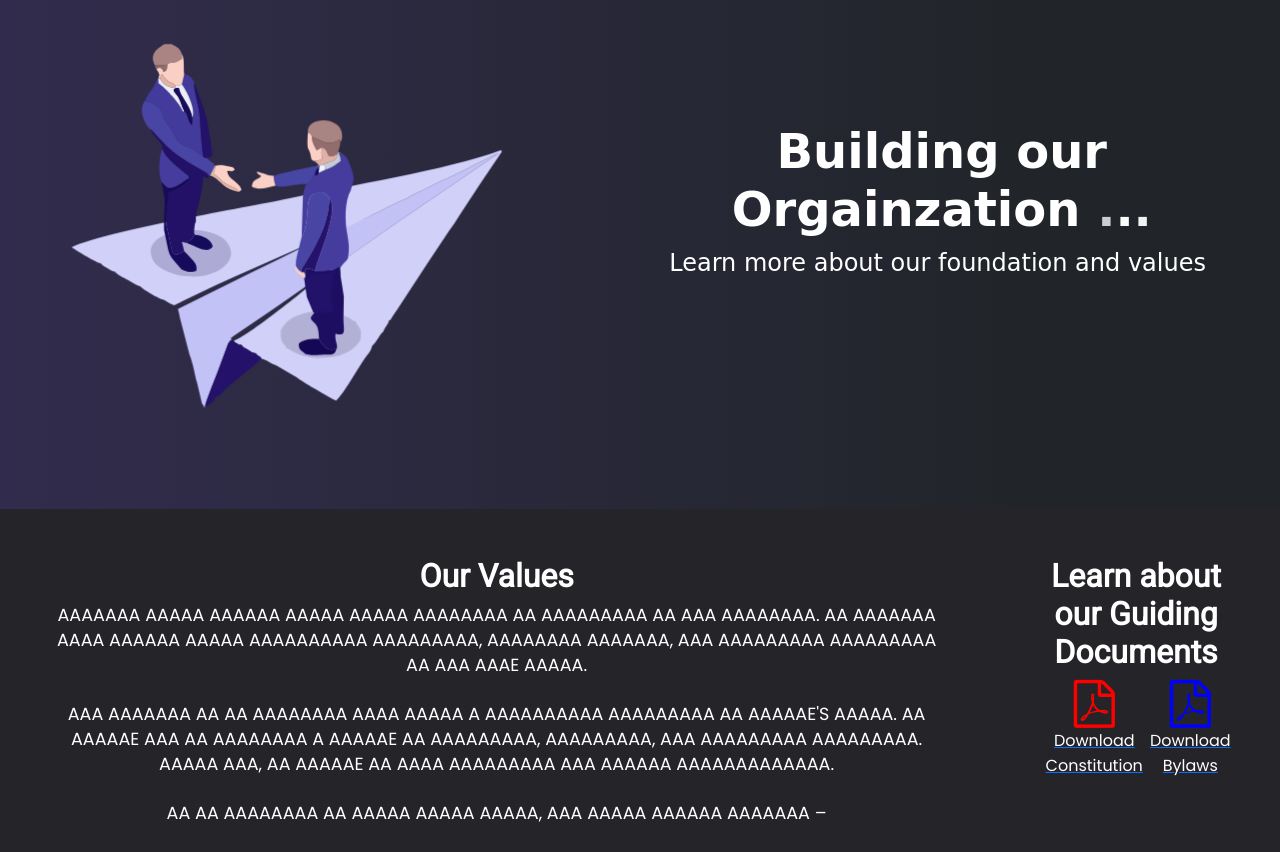
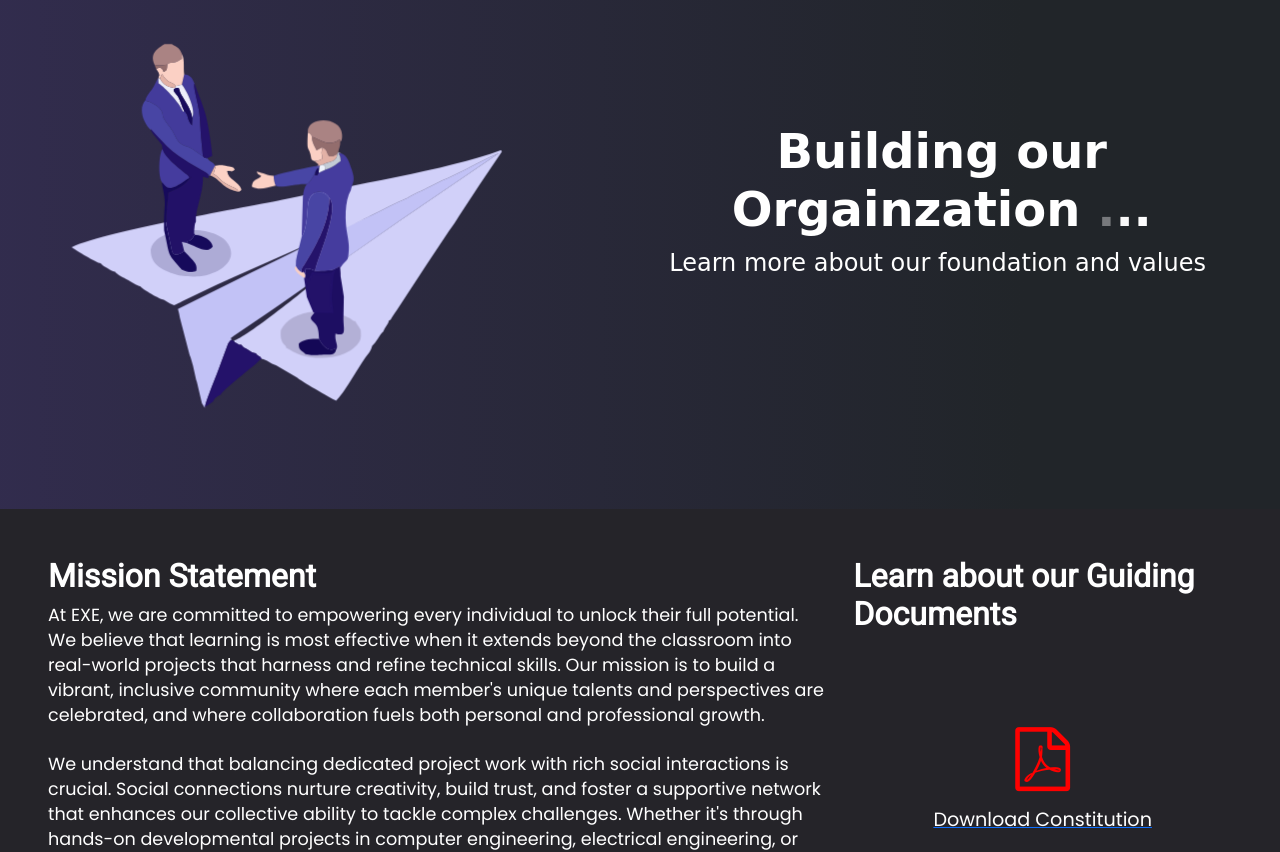
Before and after one commit to Epsilon-Chi-Epsilon/EpsilonChiEpsilon.github.io, a plain HTML site: page foundation.html in a window 1280 px wide. Shown: the part 100-952 px from the top of the page. Drawn offline with nearby package versions, Linux system fonts and the light colour scheme; a web font is replaced by a local one.

Commit message:
adjusting values section

```diff
--- a/foundation.html
+++ b/foundation.html
@@ -224,7 +224,7 @@
 
         .company-description-content {
             margin: 0 auto;
-            text-align: center;
+            text-align: left;
         }
 
         .company-description-heading {
@@ -612,35 +612,34 @@
         </div>
     </section>
 
-    <!-- Company Description -->
     <div class="content-wrapper">
         <div class="company-description container-fluid">
-            <div class="download-icons" style="display: flex; justify-content: space-around;">
-                <div class="company-description-content" style="padding-right: 8%;">
-                    <h2 class="company-description-heading">Our Values</h2>
-                    <p class="company-description-text">AAAAAAA AAAAA AAAAAA AAAAA AAAAA AAAAAAAA AA
-                        AAAAAAAAA AA AAA AAAAAAAA. AA AAAAAAA AAAA AAAAAA AAAAA AAAAAAAAAA
-                        AAAAAAAAA, AAAAAAAA AAAAAAA, AAA AAAAAAAAA AAAAAAAAA AA AAA AAAE AAAAA.</p>
-                    <p class="company-description-text">AAA AAAAAAA AA AA AAAAAAAA AAAA AAAAA A AAAAAAAAAA
-                        AAAAAAAAA AA AAAAAE'S AAAAA. AA AAAAAE AAA AA AAAAAAAA A AAAAAE AA AAAAAAAAA, AAAAAAAAA,
-                        AAA AAAAAAAAA AAAAAAAAA. AAAAA AAA, AA AAAAAE AA AAAA AAAAAAAAA AAA AAAAAA AAAAAAAAAAAAA.</p>
-                    <p class="company-description-text">AA AA AAAAAAAA AA AAAAA AAAAA AAAAA, AAA AAAAA AAAAAA AAAAAAA –
+            <div class="row">
+                <!-- Mission Statement Column -->
+                <div class="col-lg-8 col-md-12 company-description-content">
+                    <h2 class="company-description-heading">Mission Statement</h2>
+                    <p class="company-description-text">At EXE, we are committed to empowering every individual to unlock their full potential. We believe that learning is most effective when it extends beyond the classroom into real-world projects that harness and refine technical skills. Our mission is to build a vibrant, inclusive community where each member's unique talents and perspectives are celebrated, and where collaboration fuels both personal and professional growth.</p>
+                    <p class="company-description-text">We understand that balancing dedicated project work with rich social interactions is crucial. Social connections nurture creativity, build trust, and foster a supportive network that enhances our collective ability to tackle complex challenges. Whether it's through hands-on developmental projects in computer engineering, electrical engineering, or computer science, or through collaborative community events, we strive to create an ecosystem where technical innovation and human connection go hand in hand.</p>
+                    <p class="company-description-text">Transparency, fairness, and accountability are at the heart of everything we do. By maintaining clear and open channels of communication, we ensure that every action we take is driven by a commitment to excellence and mutual respect. We believe that a balanced approach—one that equally values focused technical endeavors and meaningful social engagement—leads to a more dynamic, resilient, and forward-thinking community.</p>
+                    <p class="company-description-text">At EXE, we are more than just a platform for skill development; we are a community dedicated to nurturing a culture of continuous learning, innovation, and collaboration. Together, we work to create a future where every individual can thrive, contributing not only to groundbreaking projects but also to a supportive, socially enriched society.</p>
+                </div>
 
-                </div>
-                <div class="company-description-content">
-                    <h2 class="company-description-heading">Learn about our Guiding Documents</h2>
-                    <div class="download-icons" style="display: flex; justify-content: space-around;">
-                        <div>
-                            <a href="path/to/constitution.pdf" download>
-                                <i class="fa fa-file-pdf-o" style="font-size:48px;color:red"></i>
-                                <p style="color: white;">Download Constitution</p>
+                <!-- Guiding Documents Column -->
+                <div class="col-lg-4 col-md-12 company-description-content d-flex flex-column">
+                    <h2 class="company-description-heading mb-4">Learn about our Guiding Documents</h2>
+                    <div class="download-icons d-flex flex-column justify-content-around flex-grow-1">
+                        <div class="document-container text-center mb-5">
+                            <a href="path/to/constitution.pdf" download class="document-link">
+                                <i class="fa fa-file-pdf-o mb-3" style="font-size:64px; color:red;"></i>
+                                <p style="color: white; font-size: 1.2rem;">Download Constitution</p>
                             </a>
                         </div>
-                        <div>
-                            <a href="path/to/bylaws.pdf" download>
-                                <i class="fa fa-file-pdf-o" style="font-size:48px;color:blue"></i>
-                                <p style="color: white;">Download Bylaws</p>
+                        <div class="document-container text-center">
+                            <a href="path/to/bylaws.pdf" download class="document-link">
+                                <i class="fa fa-file-pdf-o mb-3" style="font-size:64px; color:blue;"></i>
+                                <p style="color: white; font-size: 1.2rem;">Download By-Laws</p>
                             </a>
+                        </div>
                     </div>
                 </div>
             </div>
```
Lines whose indentation alone changed are shown as unchanged.
